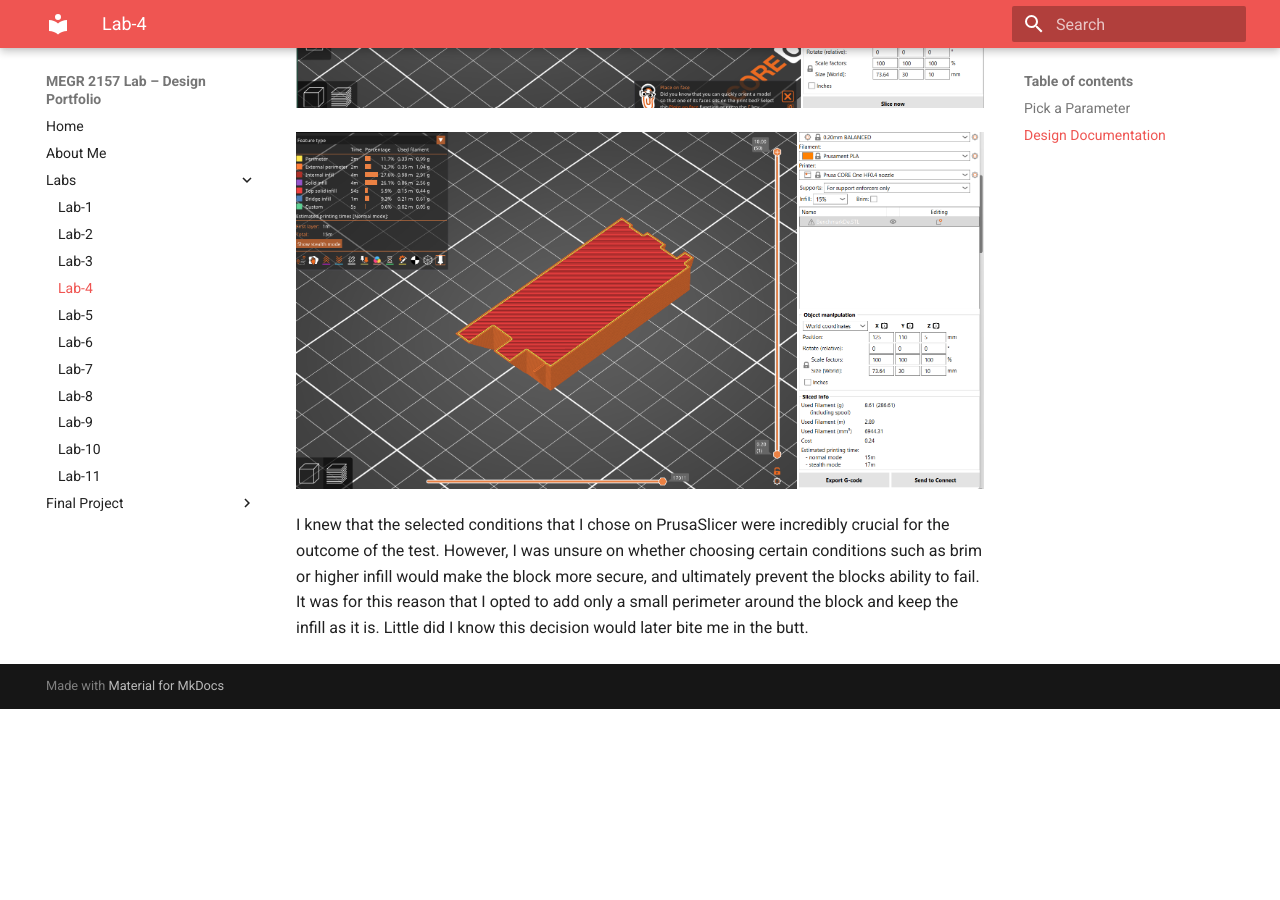
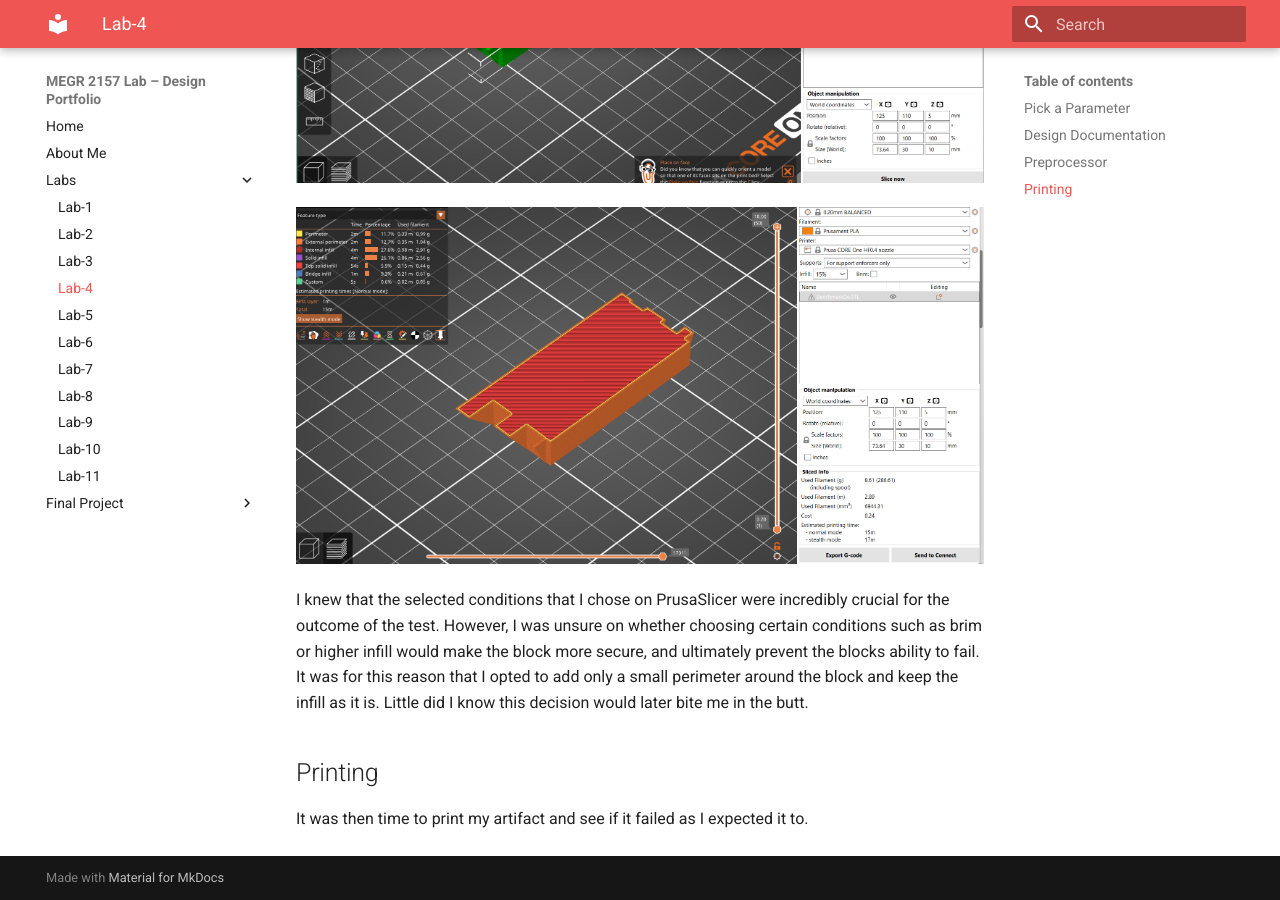
Before and after one commit to bspinne2/Brendan-Spinner-Portfolio, an MkDocs documentation site: the page built from docs/Labs/L04/index.md, in a window 1280 px wide and 900 px high, scrolled down 2967 px. Built offline with MkDocs 1.6.1 and Material for MkDocs 9.7.7, drawn with Linux system fonts in a browser that asks for light colours; before the commit the page ends 3676 px from its top, so only the background shows below that.

Commit message:
Update index.md

```diff
--- a/docs/Labs/L04/index.md
+++ b/docs/Labs/L04/index.md
@@ -24,6 +24,8 @@ This was my rough design of the block. While I was certain I could make it work,
 
 After messing around with the spacing and dimensions, I finalized my design of the block. To add a more distinguished factor of my block, I delegated a different thickness for each of the overhangs to conclude how the thickness contributes to the test.
 
+## Preprocessor
+
 The next course of action was exporting the design onto PrusaSlicer;
 
 ![Screenshot](./Screenshot%202026-09-10%20140728.png)
@@ -31,3 +33,7 @@ The next course of action was exporting the design onto PrusaSlicer;
 ![Screenshot](./Screenshot%202026-09-10%20140844.png)
 
 I knew that the selected conditions that I chose on PrusaSlicer were incredibly crucial for the outcome of the test. However, I was unsure on whether choosing certain conditions such as brim or higher infill would make the block more secure, and ultimately prevent the blocks ability to fail. It was for this reason that I opted to add only a small perimeter around the block and keep the infill as it is. Little did I know this decision would later bite me in the butt.
+
+## Printing
+
+It was then time to print my artifact and see if it failed as I expected it to.
```
